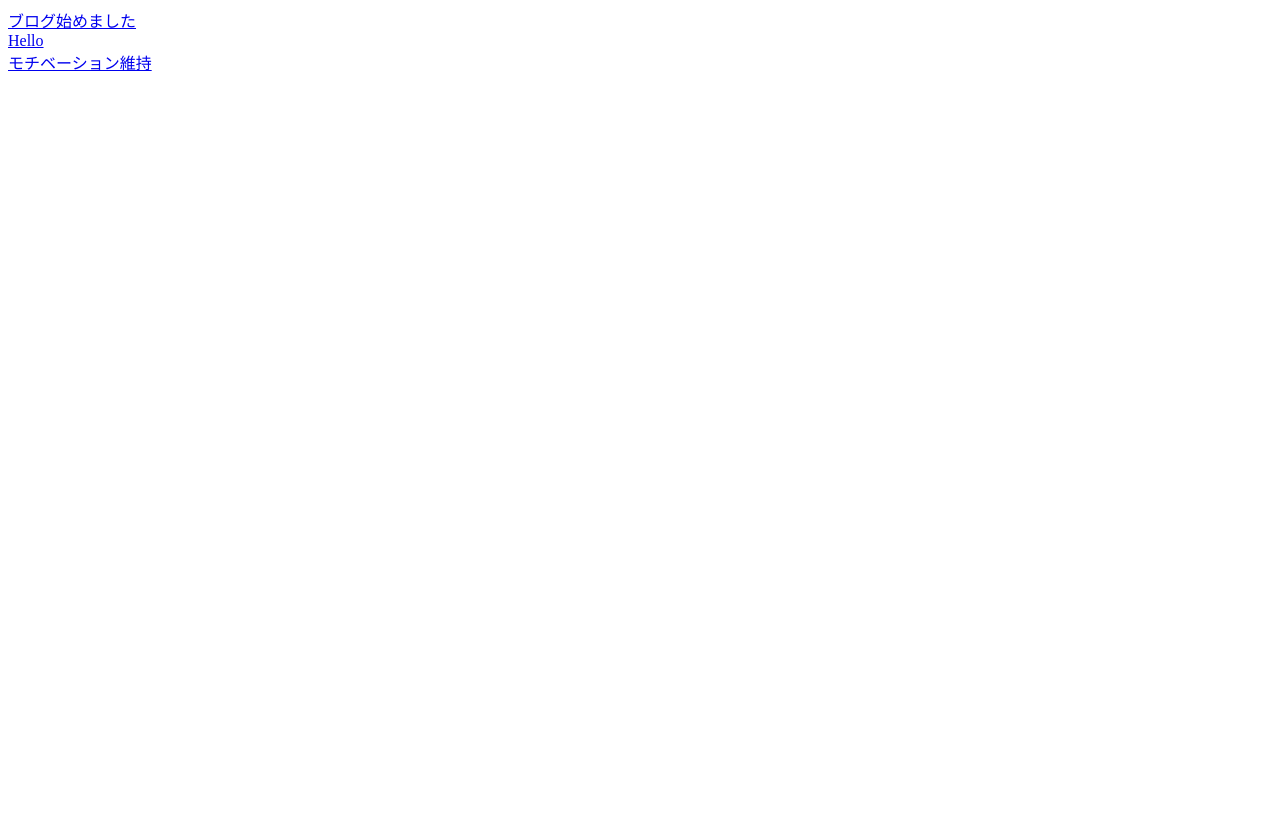
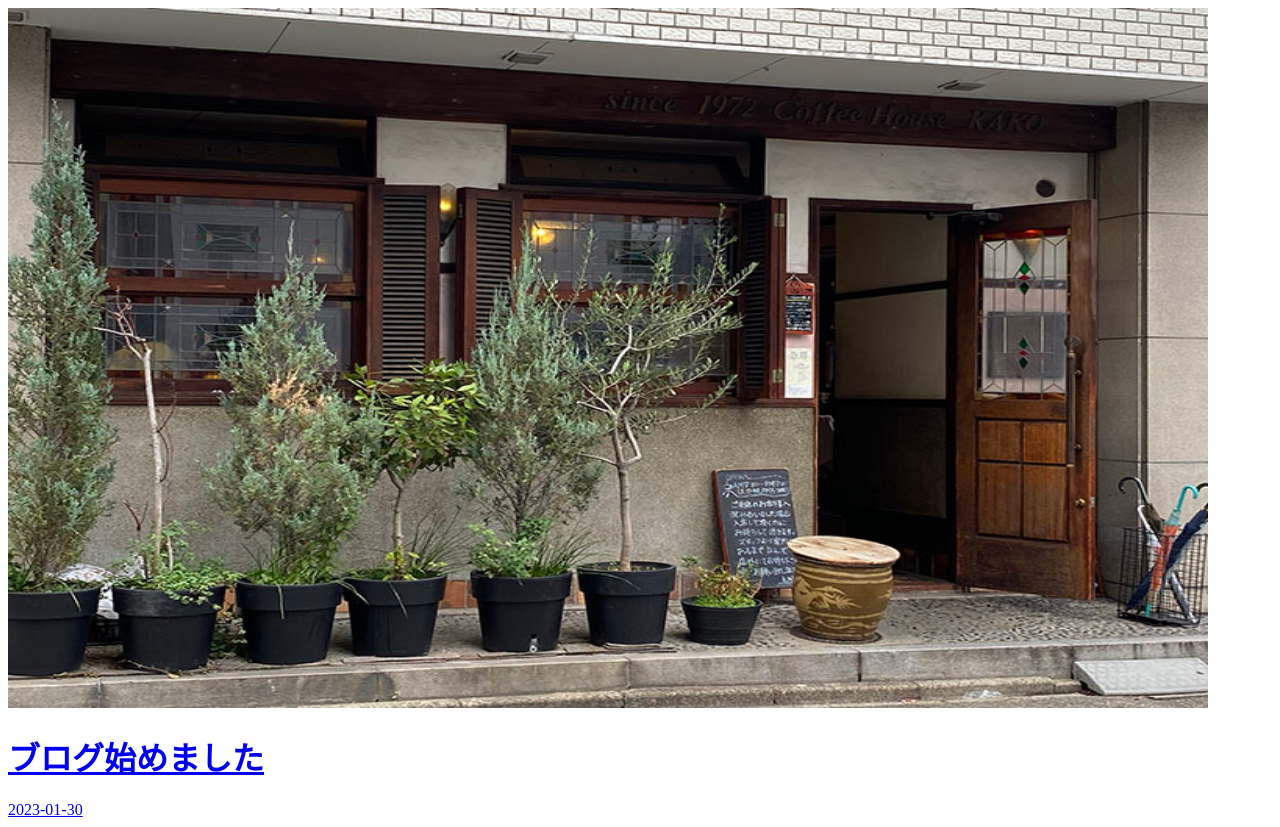
Before and after one commit to yoshiko-yoshiko/Kanei-s-site, a Next.js app: page / in a window 1280 px wide. Before the commit the page ends 800 px from the top, so only its background shows below. Built offline with nearby package versions, Linux system fonts and the light colour scheme.

Commit message:
add dynamic routing page

```diff
--- /dev/null
+++ b/components/PostCard.tsx
@@ -0,0 +1,24 @@
+import Link from "next/link";
+import { frontMatter } from "@/types/types";
+import Image from "next/image";
+// add Image
+const PostCard = ({ post }) => {
+  return (
+    <Link href={`/post/${post.slug}`}>
+      <div className="border rounded-lg">
+        <Image
+          src={`/${post.frontMatter.image}`}
+          width={1200}
+          height={700}
+          alt={post.frontMatter.title}
+        />
+      </div>
+      <div className="px-2 py-4">
+        <h1 className="font-bold text-lg">{post.frontMatter.title}</h1>
+        <span>{post.frontMatter.date}</span>
+      </div>
+    </Link>
+  );
+};
+
+export default PostCard;
--- a/pages/index.tsx
+++ b/pages/index.tsx
@@ -1,7 +1,6 @@
+import PostCard from "@/components/PostCard";
 import fs from "fs";
 import matter from "gray-matter";
-import Link from "next/link";
-import { frontMatter } from "@/types/types";
 
 export const getStaticProps = () => {
   const files = fs.readdirSync("posts/blog");
@@ -25,13 +24,11 @@ export const getStaticProps = () => {
 export default function Home({ posts }) {
   return (
     <div className="my-8">
-      {posts.map((post) => (
-        <div key={post.slug}>
-          <Link href={`/post/${post.slug}`}>
-            <>{post.frontMatter.title}</>
-          </Link>
-        </div>
-      ))}
+      <div className="grid grid-cols-3">
+        {posts.map((post) => (
+          <PostCard key={post.slug} post={post} />
+        ))}
+      </div>
     </div>
   );
 }
--- /dev/null
+++ b/posts/[slug].tsx
@@ -0,0 +1,4 @@
+const Post = () => {
+  return <div>コンテンツ</div>;
+};
+export default Post;
--- a/posts/blog/first-blog.md
+++ b/posts/blog/first-blog.md
@@ -2,6 +2,7 @@
 title: "ブログ始めました"
 date: "2023-01-30"
 description: "最初のテスト。"
+image: "images/Hello.jpg"
 ---
 
 ## 技術スタック
--- a/posts/blog/sard-blog.md
+++ /dev/null
@@ -1,9 +0,0 @@
----
-title: "Hello"
-date: "2023-02-09"
-description: "tester"
----
-
-## 転売小僧
-
-転売小僧
--- a/posts/blog/second-blog.md
+++ /dev/null
@@ -1,9 +0,0 @@
----
-title: "モチベーション維持"
-date: "2023-02-09"
-description: "怖いね"
----
-
-## 学校に行きたいと思いたくない。
-
-ゆたぼん化だね
--- a/types/types.ts
+++ b/types/types.ts
@@ -2,4 +2,7 @@ export type frontMatter = {
   title: string;
   date: string;
   description: string;
+  image: string;
 };
+
+export type PostCard = {};
```
Also changed, not shown: public/images/Hello.jpg (added).
